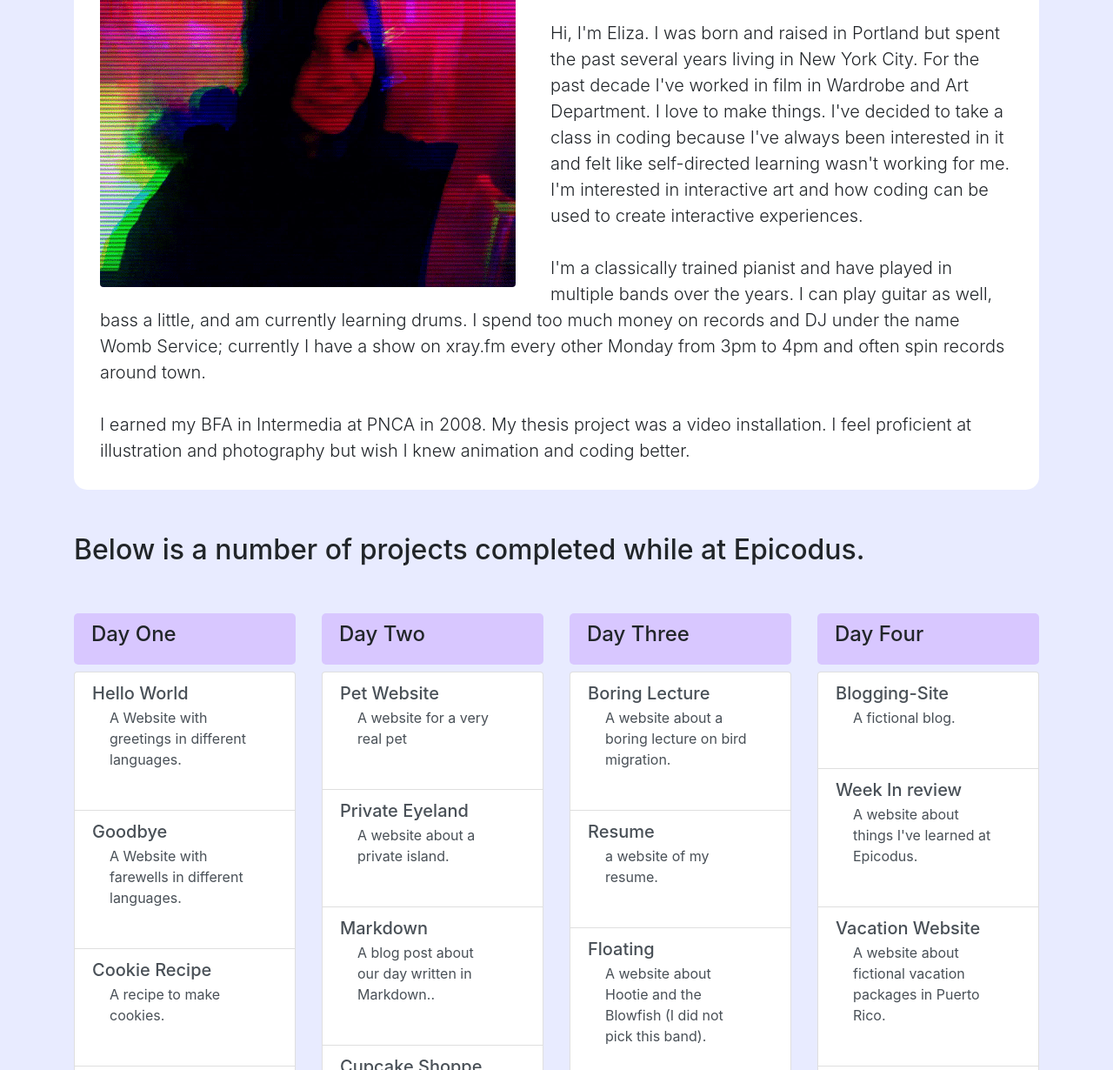
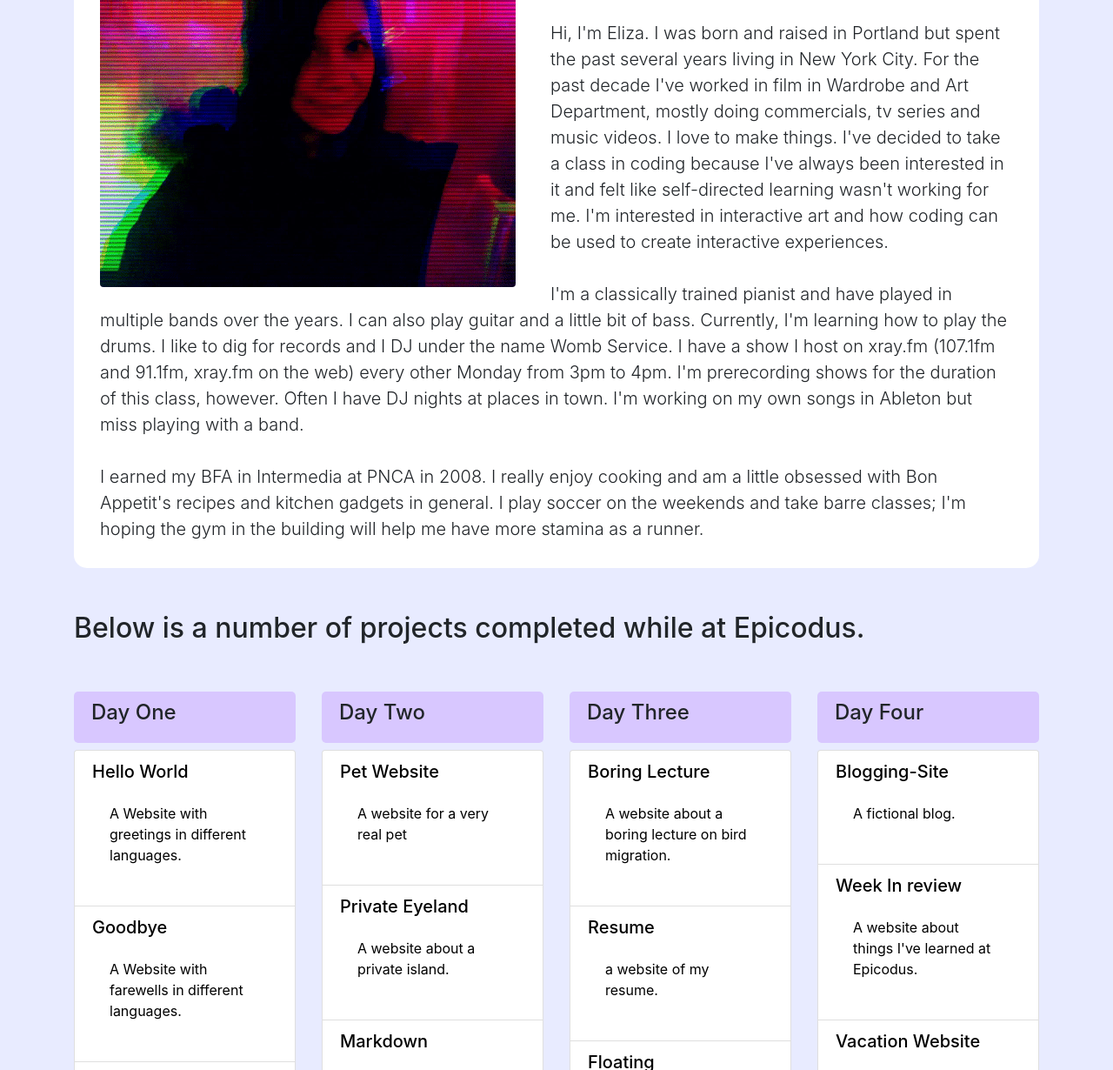
Before and after one commit to elizasohn/portfolio, a plain HTML site: page index.html in a window 1280 px wide. Shown: the part 355-1585 px from the top of the page at 87% size. Drawn offline with Linux system fonts and the light colour scheme.

Commit message:
add top padding in list group text, change link colors on hover, click, and visited, added more words to about me section

```diff
--- a/css/styles.css
+++ b/css/styles.css
@@ -1,5 +1,14 @@
 body {
   background-color: #e8ebff;
+}
+a:link {
+  color: black;
+}
+a:visited {
+  color: black
+}
+a:hover {
+  color: darkgray;
 }
 h1 {
   font-size: 72px;
@@ -26,6 +35,9 @@ header {
 p.lead {
   padding-top: 30px;
   padding-left: 30px;
+}
+p.mb-1 {
+  padding-top: 20px;
 }
 h2 span{
   background-color: #d8c7ff;
--- a/index.html
+++ b/index.html
@@ -27,16 +27,14 @@
             </ul>
           </div>
         </div>
+        <img class="rounded" src="images/elizasohn.gif" alt="Gif of Eliza Sohn">
+        <h2 id="about"><span>About</span></h2>
+          <p class="lead">Hi, I'm Eliza. I was born and raised in Portland but spent the past several years living in New York City. For the past decade I've worked in film in Wardrobe and Art Department, mostly doing commercials, tv series and music videos. I love to make things. I've decided to take a class in coding because I've always been interested in it and felt like self-directed learning wasn't working for me. I'm interested in interactive art and how coding can be used to create interactive experiences.<br><br>
 
-            <img class="rounded" src="images/elizasohn.gif" alt="Gif of Eliza Sohn">
-            <h2 id="about"><span>About</span></h2>
-            <p class="lead">Hi, I'm Eliza. I was born and raised in Portland but spent the past several years living in New York City. For the past decade I've worked in film in Wardrobe and Art Department. I love to make things. I've decided to take a class in coding because I've always been interested in it and felt like self-directed learning wasn't working for me. I'm interested in interactive art and how coding can be used to create interactive experiences.<br><br>
+          I'm a classically trained pianist and have played in multiple bands over the years. I can also play guitar and a little bit of bass. Currently, I'm learning how to play the drums. I like to dig for records and I DJ under the name Womb Service. I have a show I host on xray.fm (107.1fm and 91.1fm, xray.fm on the web) every other Monday from 3pm to 4pm. I'm prerecording shows for the duration of this class, however. Often I have DJ nights at places in town. I'm working on my own songs in Ableton but miss playing with a band. <br><br>
 
-            I'm a classically trained pianist and have played in multiple bands over the years. I can play guitar as well, bass a little, and am currently learning drums. I spend too much money on records and DJ under the name Womb Service; currently I have a show on xray.fm every other Monday from 3pm to 4pm and often spin records around town.<br><br>
-
-            I earned my BFA in Intermedia at PNCA in 2008. My thesis project was a video installation. I feel proficient at illustration and photography but wish I knew animation and coding better.</p>
+          I earned my BFA in Intermedia at PNCA in 2008. I really enjoy cooking and am a little obsessed with Bon Appetit's recipes and kitchen gadgets in general. I play soccer on the weekends and take barre classes; I'm hoping the gym in the building will help me have more stamina as a runner. </p>
       </header>
-
       <h2 id="projects">Below is a number of projects completed while at Epicodus.</h2>
       <p>
       <div class="row">
```
